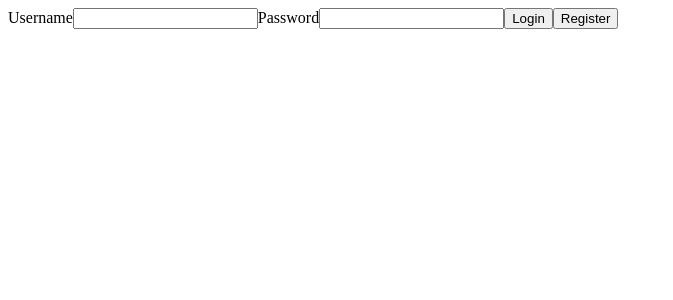
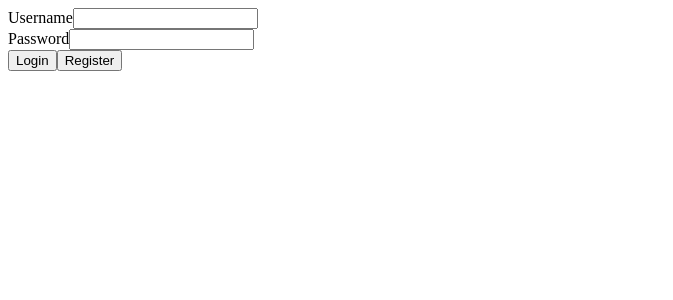
Before and after one commit to jorfsson/domainSearcher, a React app: page /login in a window 1280 px wide. Shown: the top 300 px of the page, without its empty margins (0-673 px from the left). Built offline with nearby package versions, Linux system fonts and the light colour scheme; the HTML template or start-up script is replaced by a standard one.

Commit message:
refactor authentication

```diff
--- a/client/src/components/App.jsx
+++ b/client/src/components/App.jsx
@@ -1,10 +1,6 @@
 import React from 'react';
 import ReactDOM from 'react-dom';
-import {
-  Route,
-  Redirect,
-  withRouter
-} from "react-router-dom";
+import { Route, Redirect } from "react-router-dom";
 import { loggedIn, logout, getToken } from './utils.jsx';
 import Login from './Login.jsx';
 import Search from './Search.jsx';
@@ -13,29 +9,48 @@ class App extends React.Component{
   constructor(props) {
     super(props);
     this.state = {
-      token: null
+      token: getToken(),
+      user: ''
     }
     this.setTokenState = this.setTokenState.bind(this);
+    this.setUser = this.setUser.bind(this);
   }
 
-  setTokenState() {
+  setTokenState(response) {
     this.setState({
-      token: getToken()
+      token: getToken(),
+      user: response.username
+    })
+  }
+
+  setUser(username) {
+    this.setState({
+      user: username
     })
   }
 
   render() {
     return (
-      <div>
+      <React.Fragment>
         <Route exact path='/' render={(props) =>
-          this.state.token !== null ? (
+          this.state.token ? (
             <Redirect to='/search' {...props} />
           ) : (
             <Redirect to='/login' {...props} />
           )}/>
-        <Route path='/search' render={(props) => <Search setTokenState={this.setTokenState} {...props}/>}/>
-        <Route path='/login' render={(props) => <Login setTokenState={this.setTokenState} {...props}/>}/>
-      </div>
+        <Route path='/search' render={(props) =>
+          this.state.token ? (
+            <Search setTokenState={this.setTokenState} user={this.state.user} {...props}/>
+          ) : (
+            <Redirect to='/login' {...props} />
+          )}/>
+        <Route path='/login' render={(props) =>
+          !this.state.token ? (
+            <Login setTokenState={this.setTokenState} setUser={this.setUser} {...props}/>
+          ) : (
+            <Redirect to='/search' {...props} />
+          )}/>
+      </React.Fragment>
     )
   }
 }
--- a/client/src/components/Login.jsx
+++ b/client/src/components/Login.jsx
@@ -14,6 +14,7 @@ class Login extends React.Component {
     this.handleLogin = this.handleLogin.bind(this);
     this.handleRegister = this.handleRegister.bind(this);
     this.setTokenState = this.props.setTokenState;
+    this.setUser = this.props.setUser;
   }
 
   handleChange(e) {
@@ -24,7 +25,7 @@ class Login extends React.Component {
     e.preventDefault();
     console.log('Logging in!');
     let { username, password } = this.state;
-    login(username, password)
+    return login(username, password)
     .then((res) => this.setTokenState(res))
     .then((res) => this.props.history.replace('/'))
     .catch((err) => { console.log(err) })
@@ -32,8 +33,9 @@ class Login extends React.Component {
 
   handleRegister(e) {
     e.preventDefault();
+    console.log('Registering new user!')
     let { username, password } = this.state;
-    register(username, password)
+    return register(username, password)
     .then((res) => this.setTokenState(res))
     .then((res) => this.props.history.replace('/'))
     .catch((err) => { console.log(err) })
@@ -41,15 +43,19 @@ class Login extends React.Component {
 
   render() {
     return (
-      <div className="login">
+      <div className="container d-flex">
+        <div className="card login d-flex" style={{width: "18rem"}}>
           <form>
             Username
-          <input type="text" name="username" onChange={this.handleChange} />
+            <input className="login__field" type="text" name="username" onChange={this.handleChange} />
             Password
-          <input type="password" name="password" onChange={this.handleChange} />
+            <input className="login__field" type="password" name="password" onChange={this.handleChange} />
+            <div className="login__buttons d-flex">
               <button type="submit" name="action" value="login" onClick={this.handleLogin}>Login</button>
               <button type="submit" name="action" value="register" onClick={this.handleRegister}>Register</button>
+            </div>
           </form>
+        </div>
       </div>
     )
   }
--- a/client/src/components/Search.jsx
+++ b/client/src/components/Search.jsx
@@ -8,7 +8,7 @@ class Search extends React.Component{
     super(props);
     this.state = {
       search: "",
-      results: [],
+      results: []
     }
     this.handleSubmit = this.handleSubmit.bind(this);
     this.handleChange = this.handleChange.bind(this);
@@ -26,9 +26,7 @@ class Search extends React.Component{
         'Content-Type': 'application/json'
       },
     })
-    .then((data) => {
-      console.log(data);
-    })
+    .then((data) => { console.log(data); })
   }
 
   handleChange(e) {
@@ -39,20 +37,22 @@ class Search extends React.Component{
 
   handleLogout() {
     logout();
-    this.props.setTokenState()
+    this.props.setTokenState({username: ""})
     return this.props.history.replace('/');
   }
 
   render() {
     return (
-      <div>
+      <div className="container">
         <button type="submit" onClick={this.handleLogout}>Logout</button>
-        User logged in: {this.props.user}
-        <form onSubmit={this.handleSubmit}>
-          <input type="text" name="search" onChange={this.handleChange} />
-          <button type="submit">Submit</button>
-        </form>
-        <Results results={this.state.results} />
+        User logged in as {this.props.user}
+        <div className="search d-flex">
+          <form onSubmit={this.handleSubmit}>
+            <input type="text" name="search" onChange={this.handleChange} />
+            <button type="submit">Submit</button>
+          </form>
+          <Results results={this.state.results} />
+        </div>
       </div>
     )
   }
--- a/client/src/components/utils.jsx
+++ b/client/src/components/utils.jsx
@@ -26,12 +26,9 @@ export function authFetch(url, options) {
     'Accept': 'application/json',
     'Content-Type': 'application/json'
   }
-  console.log(getToken())
-  logout()
   if (loggedIn()) {
     headers['Authorization'] = 'Bearer ' + getToken();
   }
-
   return fetch(url, {
     headers,
     ...options
@@ -47,6 +44,7 @@ export function login(username, password) {
   })
   .then((res) => _checkStatus(res))
   .then((res) => {
+    console.log(res)
     setToken(res.token);
     return res.token;
   })
@@ -69,6 +67,7 @@ export function register(username, password) {
     body: JSON.stringify({ username, password })
   })
   .then((res) => {
+    console.log(res);
     setToken(res.token);
     return res.token;
   })
@@ -77,5 +76,5 @@ export function register(username, password) {
 
 export function _checkStatus(response) {
   return response.status >= 200 && response.status < 300 ?
-    response : new Error(`Error ${response.status}: ${response}`);
+    response : Promise.reject(new Error(`Error ${response.status}: ${response}`));
 }
```
Also changed, not shown: 4 other files (tests, documents, lock files or other folders). Lines whose indentation alone changed are shown as unchanged.
